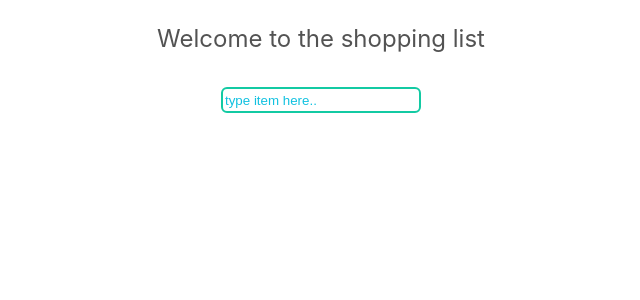
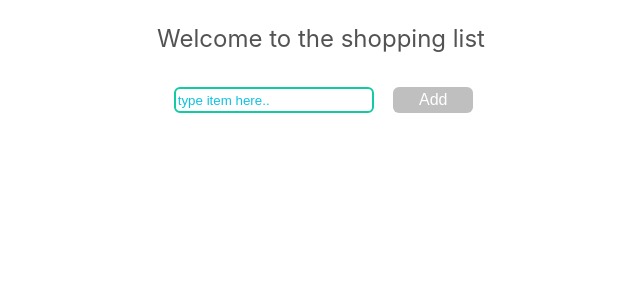
Before and after one commit to dmitlewski/react-shopping-list, a React (Create React App) app: page / in a window 1280 px wide. Shown: the top 300 px of the page, without its empty margins (319-959 px from the left). Built offline with nearby package versions, Linux system fonts and the light colour scheme.

Commit message:
Disabled add button instead of hiding it

```diff
--- a/src/App.css
+++ b/src/App.css
@@ -30,6 +30,10 @@ ul {
   cursor: pointer;
   font: Arial;
 }
+.addButton:disabled {
+  background-color: grey;
+  opacity: .5;
+}
 
 .textBar{
   margin: 10px;
@@ -41,7 +45,7 @@ ul {
 
 }
 
-.addButton:hover {
+.addButton:not(:disabled):hover {
   background: rgb(113, 200, 235);
 }
 
--- a/src/App.tsx
+++ b/src/App.tsx
@@ -121,7 +121,9 @@ export function App() {
 
         {/* button wird erst angezeigt wenn etwas eingegeben wurde ins Feld */}
         {/*textWasPutInBar && <input type="button" value="ADD" className="button" onClick={handleAddItem}/>*/} {/* // ist das selbe wie der button unten bloß reactish */}
-        {textWasPutInBar && !showDeleteButton && <button className="addButton" onClick={handleAddItem}>Add</button>}
+        {!showDeleteButton &&
+          <button disabled={!textWasPutInBar} className="addButton" onClick={handleAddItem}>Add</button>
+        }
         {showDeleteButton && <button className="deleteAllButton" onClick={clearList}>Delete All</button>}
 
       </div>
```
